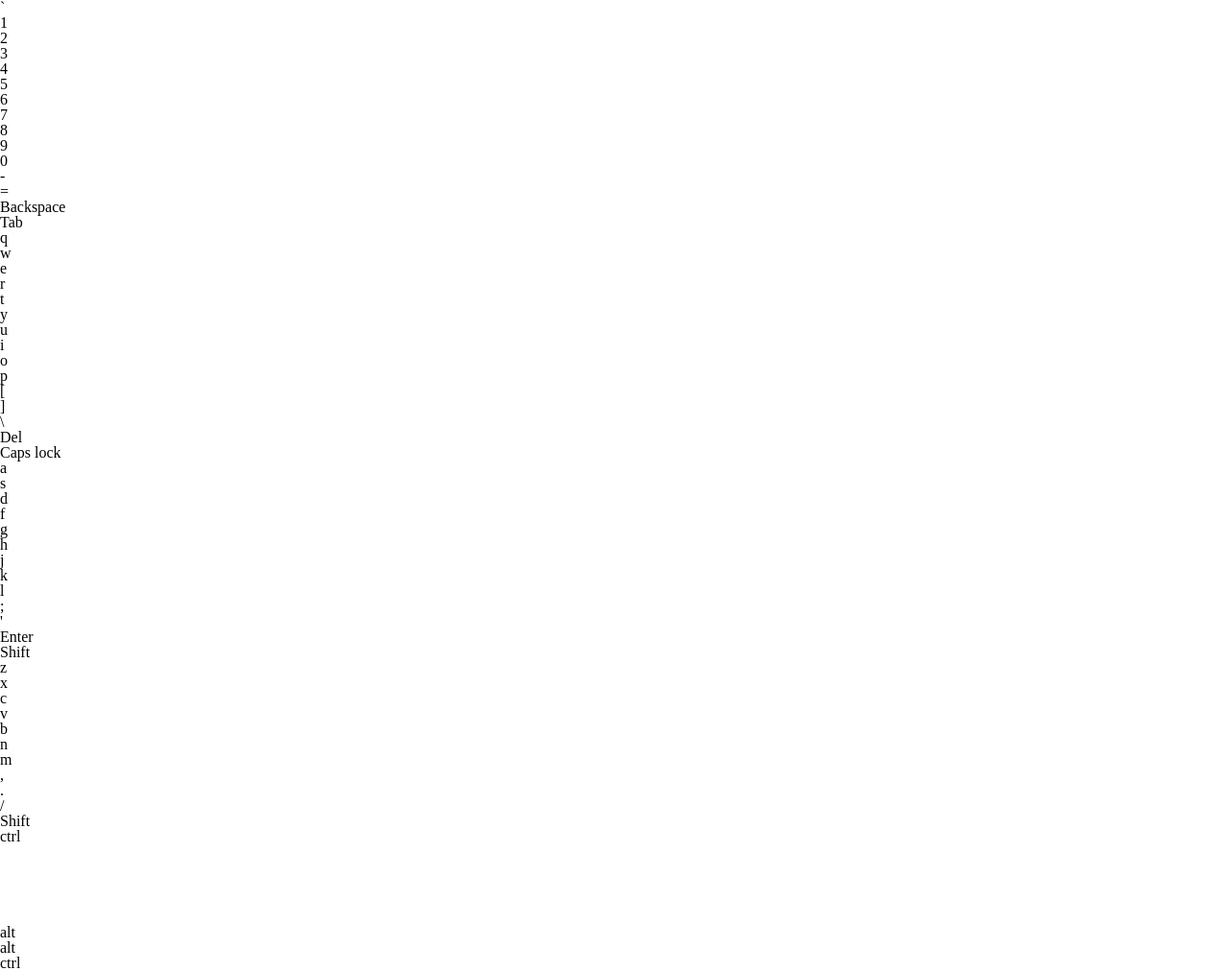
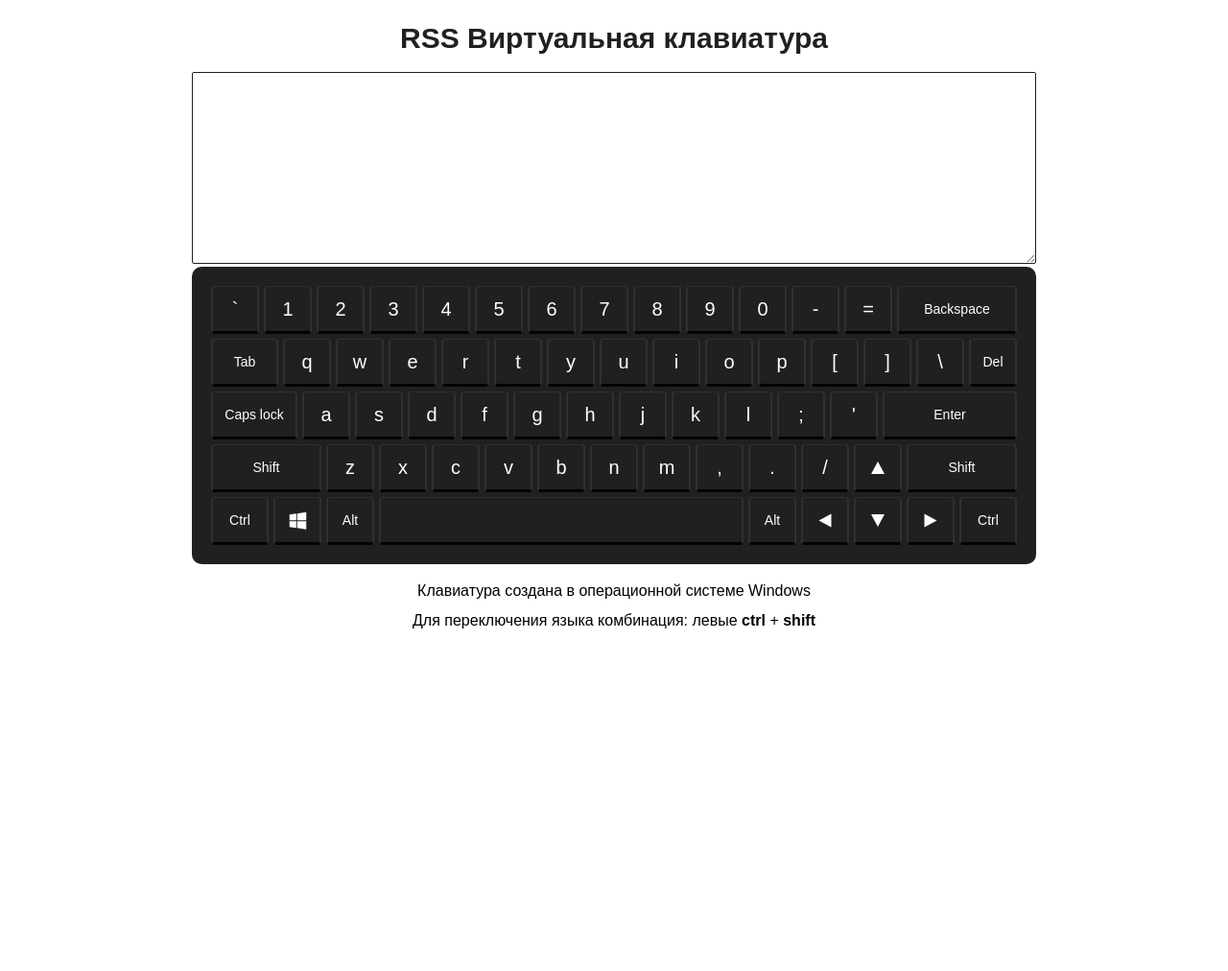
Before and after one commit to Irina-Grebennikova/virtual-keyboard, a website: page index.html in a window 1280 px wide. Shown: the whole page at 96% size. After the commit the page ends 800 px from the top, so only its background shows below. Drawn offline with Linux system fonts and the light colour scheme.

Commit message:
feat: write styles for classes in scss

```diff
--- a/index.html
+++ b/index.html
@@ -5,11 +5,15 @@
     <meta http-equiv="X-UA-Compatible" content="IE=edge">
     <meta name="viewport" content="width=device-width, initial-scale=1.0">
     <title>Virtual keyboard</title>
+    <link rel="icon" type="image/png" sizes="16x16" href="favicon.png">
     <link rel="stylesheet" href="css/style.css">
 </head>
 <body>
     <div class="wrapper">
-        <main class="keyboard">
+        <main>
+            <h1 class="title">RSS Виртуальная клавиатура</h1>
+            <textarea class="input"></textarea>
+            <div class="keyboard">
                 <div class="row">
                     <div class="key">`</div>
                     <div class="key">1</div>
@@ -24,10 +28,10 @@
                     <div class="key">0</div>
                     <div class="key">-</div>
                     <div class="key">=</div>
-                <div class="key">Backspace</div>
+                    <div class="key backspace modifier-key">Backspace</div>
                 </div>
                 <div class="row">
-                <div class="key">Tab</div>
+                    <div class="key tab modifier-key">Tab</div>
                     <div class="key">q</div>
                     <div class="key">w</div>
                     <div class="key">e</div>
@@ -41,10 +45,10 @@
                     <div class="key">[</div>
                     <div class="key">]</div>
                     <div class="key">\</div>
-                <div class="key">Del</div>
+                    <div class="key modifier-key">Del</div>
                 </div>
                 <div class="row">
-                <div class="key">Caps lock</div>
+                    <div class="key caps-lock modifier-key">Caps lock</div>
                     <div class="key">a</div>
                     <div class="key">s</div>
                     <div class="key">d</div>
@@ -56,10 +60,10 @@
                     <div class="key">l</div>
                     <div class="key">;</div>
                     <div class="key">'</div>
-                <div class="key">Enter</div>
+                    <div class="key enter modifier-key">Enter</div>
                 </div>
                 <div class="row">
-                <div class="key">Shift</div>
+                    <div class="key shift modifier-key">Shift</div>
                     <div class="key">z</div>
                     <div class="key">x</div>
                     <div class="key">c</div>
@@ -71,30 +75,36 @@
                     <div class="key">.</div>
                     <div class="key">/</div>
                     <div class="key">
-                    <span class="arrow"></span>
+                        <span class="arrow" id="arrow-top"></span>
                     </div>
-                <div class="key">Shift</div>
+                    <div class="key shift modifier-key">Shift</div>
                 </div>
                 <div class="row">
-                <div class="key">ctrl</div>
+                    <div class="key ctrl modifier-key">Ctrl</div>
                     <div class="key">
-                    <svg width="81px" height="81px" viewBox="0 0 32 32" version="1.1" xmlns="http://www.w3.org/2000/svg" xmlns:xlink="http://www.w3.org/1999/xlink" fill="#000000"><g id="SVGRepo_bgCarrier" stroke-width="0"></g><g id="SVGRepo_tracerCarrier" stroke-linecap="round" stroke-linejoin="round"></g><g id="SVGRepo_iconCarrier"> <path fill="#fff" d="M13.821 15.761h-9.038v-7.747l9.038-1.291zM27.217 15.761h-12.185v-9.198l12.185-1.777zM13.821 16.81h-9.038v7.747l9.038 1.291zM27.217 16.81h-12.185v9.198l12.185 1.777z"></path> </g></svg>
+                        <svg width="25px" height="25px" viewBox="0 0 32 32" version="1.1" xmlns="http://www.w3.org/2000/svg" xmlns:xlink="http://www.w3.org/1999/xlink" fill="#000000"><g id="SVGRepo_bgCarrier" stroke-width="0"></g><g id="SVGRepo_tracerCarrier" stroke-linecap="round" stroke-linejoin="round"></g><g id="SVGRepo_iconCarrier"> <path fill="#fff" d="M13.821 15.761h-9.038v-7.747l9.038-1.291zM27.217 15.761h-12.185v-9.198l12.185-1.777zM13.821 16.81h-9.038v7.747l9.038 1.291zM27.217 16.81h-12.185v9.198l12.185 1.777z"></path> </g></svg>
                     </div>
-                <div class="key">alt</div>
-                <div class="key"></div>
-                <div class="key">alt</div>
+                    <div class="key modifier-key">Alt</div>
+                    <div class="key space"></div>
+                    <div class="key modifier-key">Alt</div>
                     <div class="key">
-                    <span class="arrow"></span>
+                        <span class="arrow arrow-left"></span>
                     </div>
                     <div class="key">
-                    <span class="arrow"></span>
+                        <span class="arrow arrow-bottom"></span>
                     </div>
                     <div class="key">
-                    <span class="arrow"></span>
+                        <span class="arrow arrow-right"></span>
                     </div>
-                <div class="key">ctrl</div>
+                    <div class="key ctrl modifier-key">Ctrl</div>
+                </div>
+            </div>
+            <div class="info">
+                <p>Клавиатура создана в операционной системе Windows</p>
+                <p>Для переключения языка комбинация: левыe <b>ctrl</b> + <b>shift</b></p>
             </div>
         </main>
     </div>
+    <script src="js/main.js"></script>
 </body>
 </html>
--- /dev/null
+++ b/source/js/main.js
@@ -0,0 +1,9 @@
+function createElem(tag, text, parent, ...classes) {
+    let elem = document.createElement(tag);
+    elem.textContent = text;
+    classes.forEach(c => elem.classList.add(c));
+    parent.append(elem);
+}
+
+createElem('div', '', document.body, 'wrapper');
+console.log('hi');
--- a/source/scss/style.scss
+++ b/source/scss/style.scss
@@ -1 +1,123 @@
 @import 'null';
+
+.wrapper {
+    min-height: 100vh;
+    display: flex;
+    justify-content: center;
+    font-family: Arial, Helvetica, sans-serif;
+}
+
+.title {
+    margin-top: 25px;
+    font-size: 30px;
+    color: #202020;
+    text-align: center;
+    font-weight: 700;
+}
+
+.input {
+    margin-top: 20px;
+    padding: 15px;
+    border: 1px solid #202020;
+    border-radius: 2px;
+    width: 100%;
+    height: 200px;
+    font-size: 16px;
+}
+
+// KEYBOARD=========================================================================================================
+.keyboard {
+    padding: 20px;
+    background-color: #202020;
+    border-radius: 10px;
+    font-size: 20px;
+}
+
+.row {
+    display: flex;
+    gap: 5px;
+    &:not(:last-child) {
+        margin-bottom: 5px;
+    }
+}
+
+.key {
+    height: 50px;
+    min-width: 50px;
+
+    display: flex;
+    align-items: center;
+    justify-content: center;
+
+    color: #fff;
+    border: {
+        color: #303030 #303030 #030303;
+        style: solid;
+        width: 1px 2px 3.5px 2px;
+        radius: 4px;
+    }
+    cursor: pointer;
+    transition: all 0.2s;
+    &:hover {
+        background-color: #4c4b4b;
+    }
+    &:active {
+        transform: translateY(2px) scale(0.98);
+        border-bottom-width: 2px;
+    }
+}
+
+.modifier-key {
+    font-size: 14px;
+}
+
+.backspace,
+.enter,
+.shift,
+.space {
+    flex: 1 1 auto;
+}
+
+.tab {
+    width: 70px;
+}
+
+.caps-lock {
+    width: 90px;
+}
+
+.ctrl {
+    width: 60px;
+}
+
+.arrow {
+    width: 0;
+    height: 0;
+
+    border: {
+        color: transparent transparent #fff;
+        style: solid;
+        width: 0 7px 13px;
+    }
+}
+
+.arrow-left {
+    transform: rotate(-90deg);
+}
+
+.arrow-bottom {
+    transform: rotate(180deg);
+}
+
+.arrow-right {
+    transform: rotate(90deg);
+}
+// KEYBOARD=========================================================================================================
+
+.info {
+    text-align: center;
+    margin-top: 20px;
+    p:first-child {
+        margin-bottom: 15px;
+    }
+}
```
Also changed, not shown: css/style.css, favicon.png (added). Lines whose indentation alone changed are shown as unchanged.
